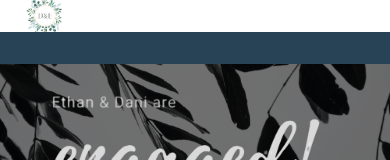
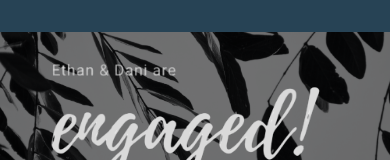
Before and after one commit to brethunholm/wedding-website-template, a React (Create React App) app: page / in a window 390 px wide. Shown: the top 160 px of the page. Built offline with nearby package versions, Linux system fonts and the light colour scheme.

Commit message:
updated styles for mobile responsiveness

```diff
--- a/src/components/hero.js
+++ b/src/components/hero.js
@@ -43,7 +43,7 @@
 
   @media (max-width: 900px) {
     .bg-image {
-      height: 30vh;
+      height: 35vh;
       position: relative;
       background-size: cover;
       background-position: 50% 50%;
--- a/src/components/navbar.js
+++ b/src/components/navbar.js
@@ -54,6 +54,10 @@
     .nav-item:first-child {
       opacity: 1;
     }
+
+    .nav-list {
+      display: none;
+    }
   }
 `;
 
--- a/src/components/ourStory.css
+++ b/src/components/ourStory.css
@@ -34,11 +34,11 @@
   font-size: 18px;
 }
 .story {
-  margin-top: 2rem;
+  /* margin-top: 2rem; */
   display: grid;
   gap: 1rem;
   padding: 3rem;
-  grid-template-columns: 1fr 200px 1fr;
+  grid-template-columns: 1fr 1fr 1fr;
   grid-template-areas:
     'content1 vl   img1'
     'img2  vl  content2'
@@ -88,7 +88,9 @@
 @media (max-width: 750px) {
   .story {
     display: grid;
-    gap: 5px;
+    gap: 0.5rem;
+    padding: 0;
+    transform: translateY(-150px);
     grid-template-columns: 1fr;
     grid-template-areas:
       'img1'
--- a/src/components/rsvp.js
+++ b/src/components/rsvp.js
@@ -99,6 +99,9 @@
   }
 
   @media (max-width: 900px) {
+    button {
+      transform: translateY(0);
+    }
   }
 `;
 
```
